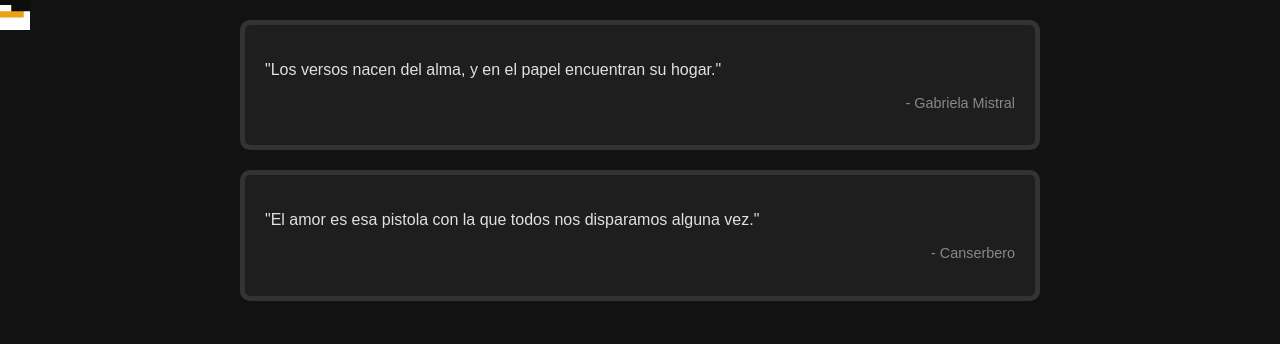
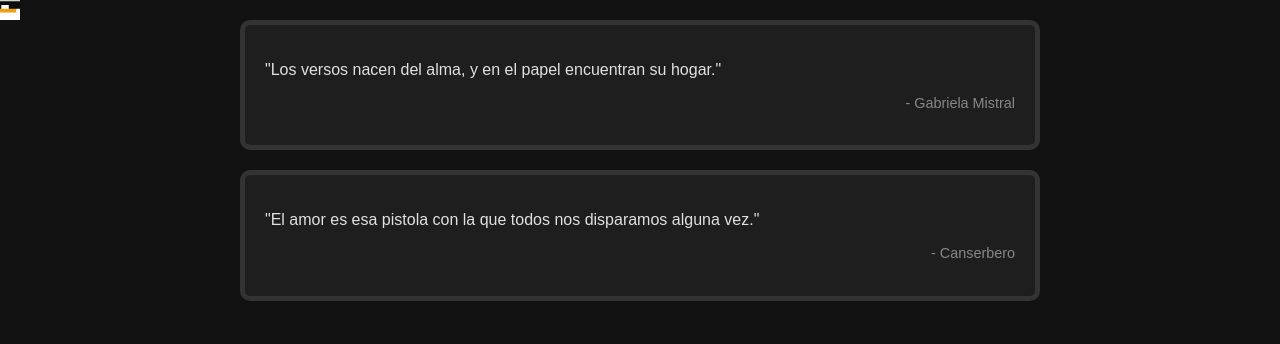
Before and after one commit to karokocode/Karokocode.github.io, a plain HTML site: page index.html in a window 1280 px wide. Drawn offline with Linux system fonts and the light colour scheme.

Commit message:
Update styles.css

```diff
--- a/styles.css
+++ b/styles.css
@@ -20,12 +20,13 @@ body {
 }
 .logo {
     position: absolute;
-    top: -20px; /* Ajusta esta posición según sea necesario */
-    left: -20px; /* Ajusta esta posición según sea necesario */
+    top: -10px; /* Ajusta esta posición según sea necesario */
+    left: -10px; /* Ajusta esta posición según sea necesario */
 }
+
 .logo img {
-    width: 50px; /* Ajusta el tamaño según sea necesario */
-    height: 50px; /* Ajusta el tamaño según sea necesario */
+    width: 30px; /* Ajusta el tamaño según sea necesario */
+    height: 30px; /* Ajusta el tamaño según sea necesario */
 }
 .author {
     font-size: 0.9em;
```
